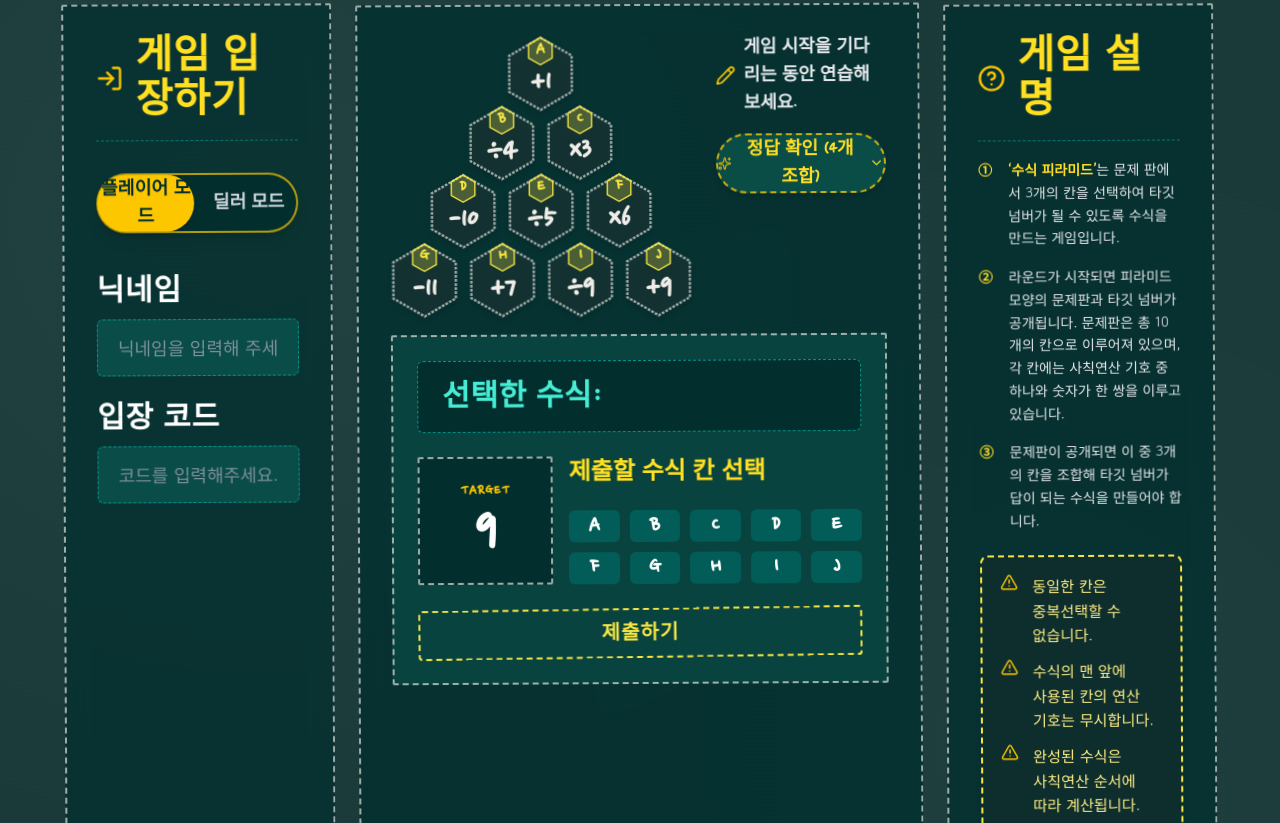
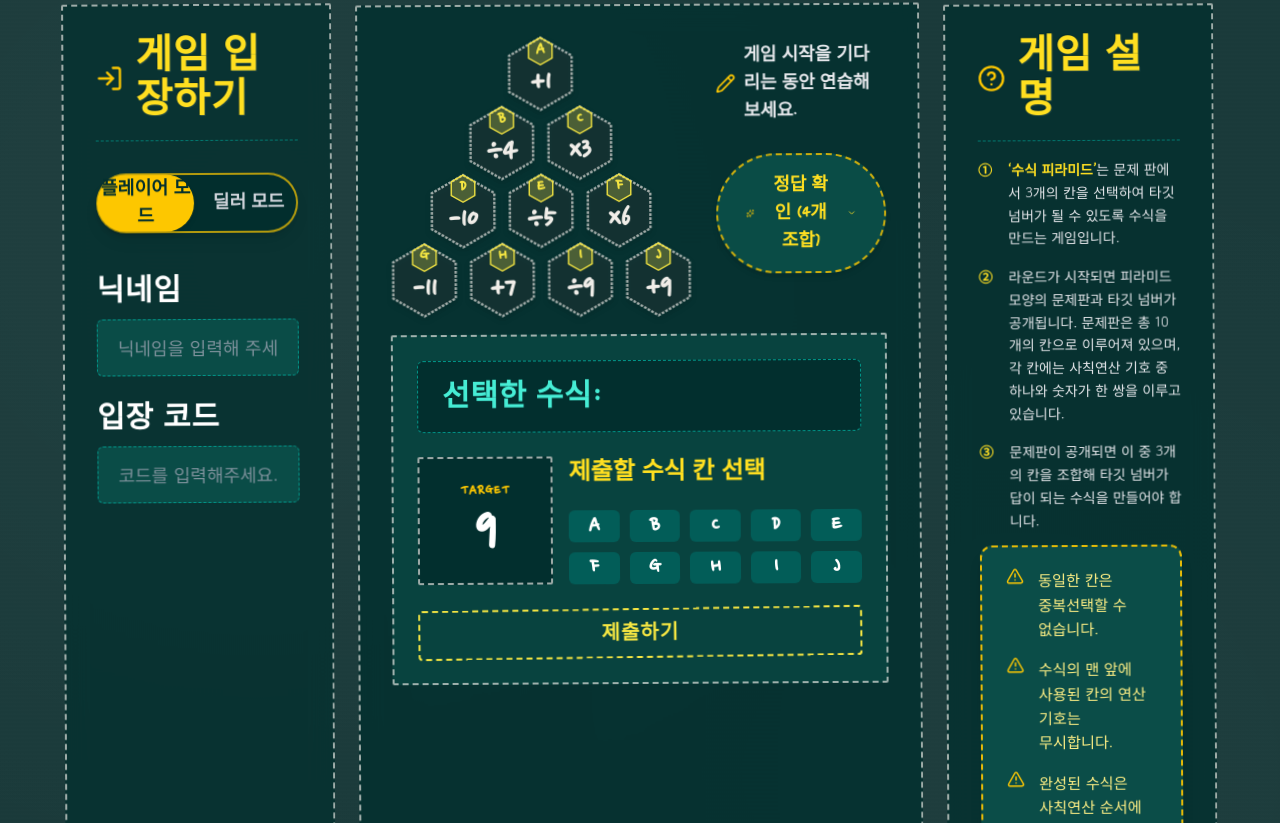
Before and after one commit to rlawlsdnjs78-infinity/infinitymath, a Next.js app: page /formula-pyramid in a window 1280 px wide. Shown: the part 177-1000 px from the top of the page. Built offline with nearby package versions, Linux system fonts and the light colour scheme.

Commit message:
fix: enforce generous spacing/padding on all boxes and attach warning box directly under Item 3 in game description

```diff
--- a/src/app/formula-pyramid/page.tsx
+++ b/src/app/formula-pyramid/page.tsx
@@ -469,27 +469,43 @@ export default function FormulaPyramidPage() {
                   </div>
 
                   {/* [우측] 연습 설명글 & 정답확인 버튼 (문구 가운데 정렬) & 정답 목록 펼침 */}
-                  <div className="flex-1 w-full flex flex-col items-center xl:items-stretch gap-4">
-                    <div className="flex items-center gap-2 text-base sm:text-lg text-gray-200 font-semibold justify-center xl:justify-start" style={{ fontFamily: "var(--font-chalk)" }}>
+                  <div className="flex-1 w-full flex flex-col items-center xl:items-stretch gap-5">
+                    <div
+                      className="flex items-center gap-2 text-base sm:text-lg text-gray-200 font-semibold justify-center xl:justify-start"
+                      style={{ fontFamily: "var(--font-chalk)", marginTop: "0.5rem", marginBottom: "0.25rem" }}
+                    >
                       <Pencil size={20} className="text-yellow-400 flex-shrink-0" />
                       <span>게임 시작을 기다리는 동안 연습해 보세요.</span>
                     </div>
 
-                    {/* '정답 확인' 버튼 - 박스 가운데 정렬 */}
+                    {/* '정답 확인' 버튼 - 시원한 내부 패딩과 박스 가운데 정렬 */}
                     <button
                       type="button"
                       onClick={() => setShowSolutions(!showSolutions)}
-                      className="w-full flex items-center justify-center gap-3 px-5 py-3 rounded-full bg-teal-900/90 hover:bg-teal-800 border-2 border-dashed border-yellow-400/80 text-yellow-300 text-base sm:text-lg font-bold transition-all cursor-pointer shadow-md text-center"
-                      style={{ fontFamily: "var(--font-chalk)" }}
+                      className="w-full flex items-center justify-center gap-3 rounded-full bg-teal-900/90 hover:bg-teal-800 border-2 border-dashed border-yellow-400/80 text-yellow-300 text-base sm:text-lg font-bold transition-all cursor-pointer shadow-md text-center"
+                      style={{
+                        padding: "1rem 1.75rem",
+                        marginTop: "0.25rem",
+                        marginBottom: "0.5rem",
+                        fontFamily: "var(--font-chalk)",
+                      }}
                     >
                       <Sparkles size={18} className="text-yellow-400 animate-pulse" />
                       <span>정답 확인 ({validSolutions.length}개 조합)</span>
                       {showSolutions ? <ChevronUp size={20} /> : <ChevronDown size={20} />}
                     </button>
 
-                    {/* [요구사항] 바로 아래쪽으로 펼쳐지며 4줄로 왼쪽(정답), 오른쪽(계산식) 표출 */}
+                    {/* [여백 최우선 원칙] 바로 아래쪽으로 펼쳐지며 넉넉한 패딩(1.5rem)과 4줄로 왼쪽(정답), 오른쪽(계산식) 표출 */}
                     {showSolutions && (
-                      <div className="w-full bg-teal-900/95 rounded-xl p-3.5 border-2 border-dashed border-yellow-400/80 shadow-2xl flex flex-col gap-2.5">
+                      <div
+                        className="w-full bg-teal-900/95 rounded-xl border-2 border-dashed border-yellow-400/80 shadow-2xl flex flex-col"
+                        style={{
+                          padding: "1.5rem 1.5rem",
+                          marginTop: "0.5rem",
+                          marginBottom: "1.5rem",
+                          gap: "1rem",
+                        }}
+                      >
                         {validSolutions.slice(0, 4).map((sol, idx) => (
                           <button
                             key={idx}
@@ -498,8 +514,11 @@ export default function FormulaPyramidPage() {
                               setSelectedNodes(sol.nodes);
                               setTempNotice(null);
                             }}
-                            className="w-full flex items-center justify-between px-4 py-2.5 rounded-lg bg-teal-950/90 hover:bg-yellow-400 hover:text-teal-950 text-white transition-all border border-teal-700/80 cursor-pointer shadow-md group"
-                            style={{ fontFamily: "var(--font-chalk)" }}
+                            className="w-full flex items-center justify-between rounded-lg bg-teal-950/90 hover:bg-yellow-400 hover:text-teal-950 text-white transition-all border border-teal-700/80 cursor-pointer shadow-md group"
+                            style={{
+                              padding: "1rem 1.5rem",
+                              fontFamily: "var(--font-chalk)",
+                            }}
                           >
                             {/* 왼쪽: 정답 (예: A C F) */}
                             <span className="text-xl sm:text-2xl font-black text-yellow-300 group-hover:text-teal-950 tracking-widest">
@@ -684,6 +703,8 @@ export default function FormulaPyramidPage() {
                     </p>
                   </div>
 
+                  {/* ③번 설명 항목 바로 밑에 '주의' 표시 박스 밀착 연결 */}
+                  <div className="flex flex-col gap-2.5">
                     <div className="flex items-start gap-2.5">
                       <span className="flex-shrink-0 font-bold text-yellow-300 w-5">③</span>
                       <p className="flex-1 leading-relaxed">
@@ -691,18 +712,16 @@ export default function FormulaPyramidPage() {
                       </p>
                     </div>
 
-                  {/* [요구사항] ③번 설명 바로 아래 밀착 배치 & ④번 항목과의 간격(1rem) 조율 */}
+                    {/* [주의 박스] ③번 항목 바로 아래에 넉넉한 패딩(1.25rem 1.5rem)으로 밀착 배치 */}
                     <div
-                    className="w-full rounded-lg shadow-md"
+                      className="w-full rounded-xl shadow-lg border-2 border-dashed border-yellow-400/90 bg-teal-900/95"
                       style={{
-                      border: "2px dashed #f5e642",
-                      backgroundColor: "rgba(15, 45, 45, 0.9)",
-                      padding: "16px 18px",
-                      marginTop: "0.5rem",
-                      marginBottom: "1rem",
+                        padding: "1.25rem 1.5rem",
+                        marginTop: "0.25rem",
+                        marginBottom: "1.25rem",
                         display: "flex",
                         flexDirection: "column",
-                      gap: "12px",
+                        gap: "1rem",
                         boxSizing: "border-box",
                       }}
                     >
@@ -728,6 +747,7 @@ export default function FormulaPyramidPage() {
                       >
                         <AlertTriangle size={18} className="flex-shrink-0 text-yellow-400 mt-1" />
                         <span>완성된 수식은 사칙연산 순서에 따라 계산됩니다.</span>
+                      </div>
                     </div>
                   </div>
 
```
Lines whose indentation alone changed are shown as unchanged.
